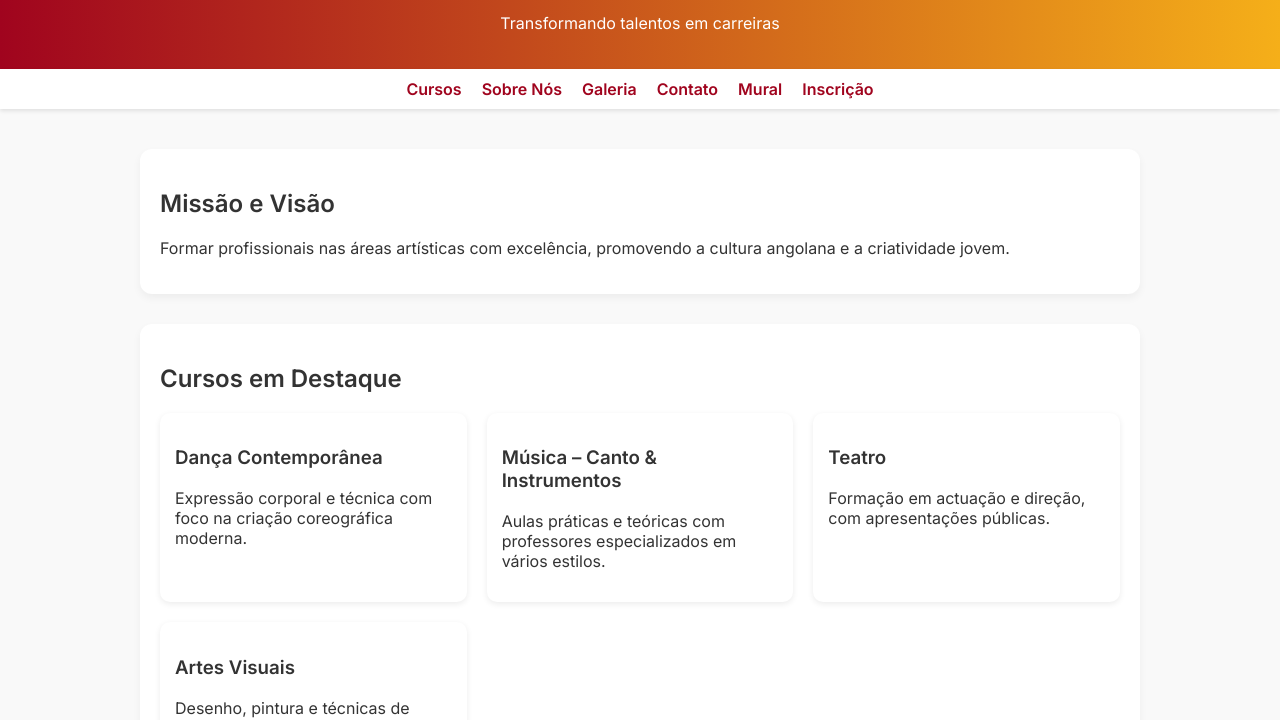
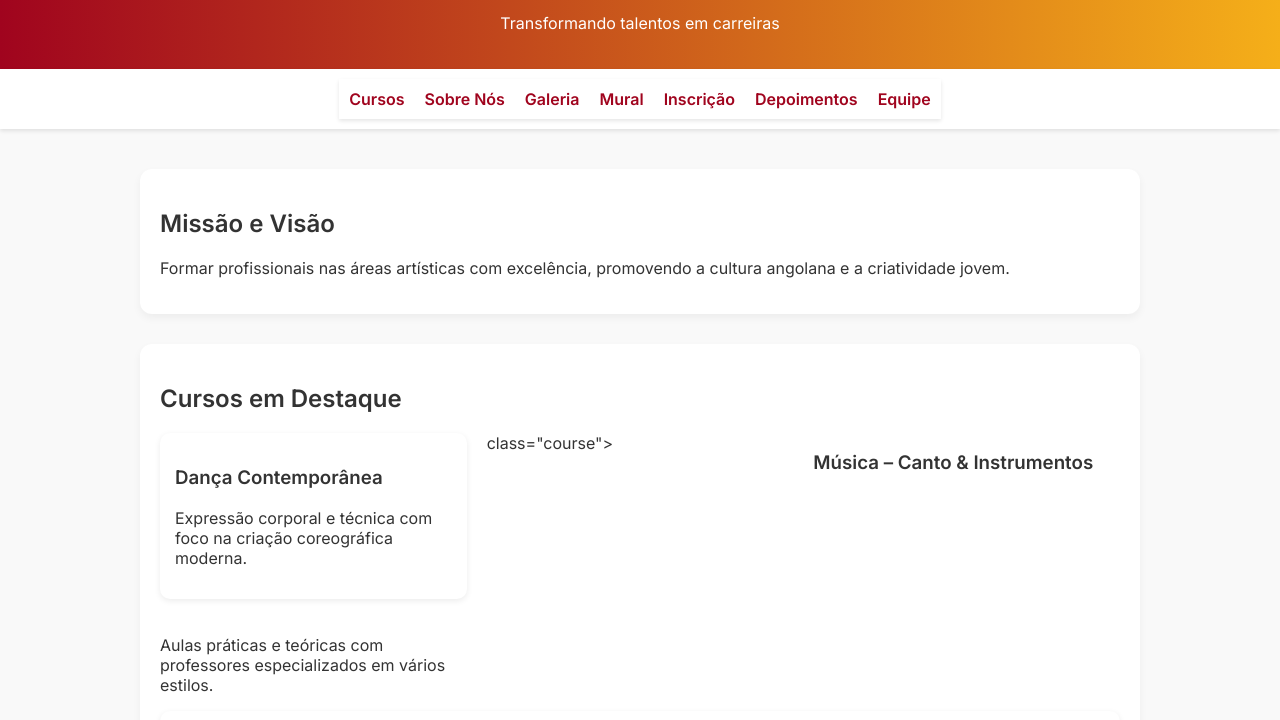
Before and after one commit to Dala35/belas-artes-site, a plain HTML site: page index.html in a window 1280 px wide. Shown: the part 76-796 px from the top of the page. Drawn offline with nearby package versions, Linux system fonts and the light colour scheme.

Commit message:
Update index.html

```diff
--- a/index.html
+++ b/index.html
@@ -103,12 +103,16 @@
     <p>Transformando talentos em carreiras</p>
   </header>
   <nav>
-    <a href="#cursos">Cursos</a>
-    <a href="#sobre">Sobre Nós</a>
-    <a href="#galeria">Galeria</a>
-    <a href="#contato">Contato</a>
-    <a href="#mural">Mural</a>
-    <a href="#inscricao">Inscrição</a>
+
+<nav>
+  <a href="#cursos">Cursos</a>
+  <a href="#sobre">Sobre Nós</a>
+  <a href="#galeria">Galeria</a>
+  <a href="#mural">Mural</a>
+  <a href="#inscricao">Inscrição</a>
+  <a href="#depoimentos">Depoimentos</a>
+  <a href="#equipa">Equipe</a>
+</nav>
   </nav>
   <section>
     <div class="highlight">
@@ -123,7 +127,7 @@
           <h3>Dança Contemporânea</h3>
           <p>Expressão corporal e técnica com foco na criação coreográfica moderna.</p>
         </div>
-        <div class="course">
+     class="course">
           <h3>Música – Canto & Instrumentos</h3>
           <p>Aulas práticas e teóricas com professores especializados em vários estilos.</p>
         </div>
```
